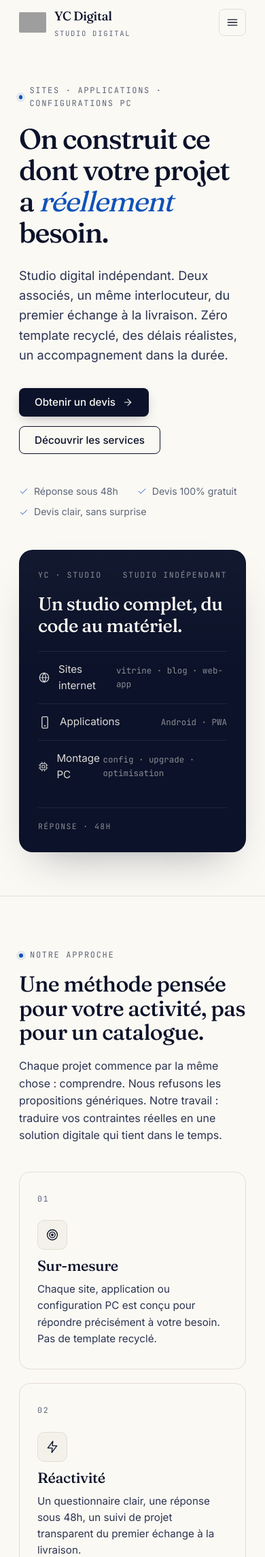
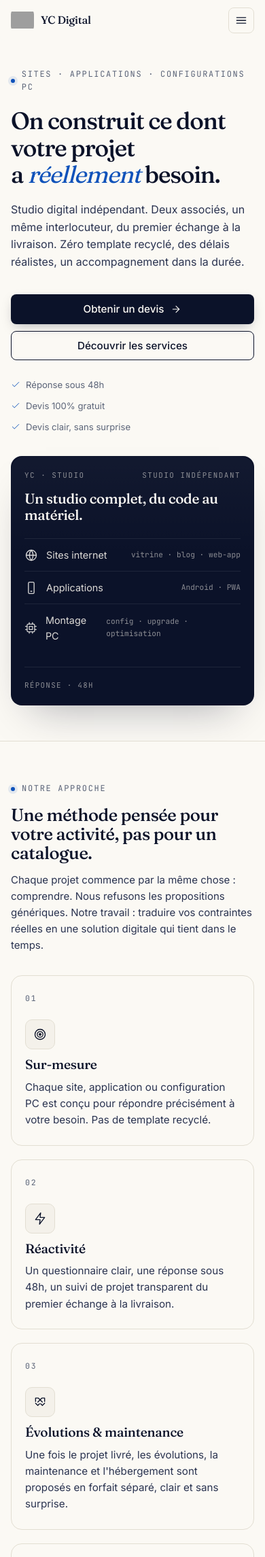
Before and after one commit to AstonDiv1/YC, a Flask app: page / in a window 390 px wide. Shown: the top 2291 px of the page at 68% size. Run offline with Flask 3, Linux system fonts and the light colour scheme; grey boxes are pictures that could not be loaded.

Commit message:
Update index.html

```diff
--- a/GITH/templates/index.html
+++ b/GITH/templates/index.html
@@ -814,6 +814,135 @@ footer{
 .resultat p{ color: var(--ink-soft); margin-bottom: 6px; }
 .resultat .id-demande{
   margin-top: 16px; font-family: var(--font-mono); font-size: 0.82rem; color: var(--muted);
+}
+
+/* ==========================================================
+   RESPONSIVE — améliorations mobile
+   ========================================================== */
+
+/* Empêche tout débordement horizontal */
+html, body{ overflow-x: hidden; max-width: 100%; }
+img, svg, video{ max-width: 100%; height: auto; }
+
+/* Tablette */
+@media (max-width: 900px){
+  :root{ --gutter: 20px; }
+  .hero .lead{ font-size: 1.05rem; }
+  .hero-actions{ gap: 10px; }
+  .hero-meta{ gap: 6px 20px; margin-top: 32px; font-size: 0.82rem; }
+  .studio-card{ padding: 22px; }
+  .studio-card h3{ font-size: 1.45rem; }
+  .section-head h2{ max-width: none; }
+  .strip .container{ justify-content: flex-start; gap: 14px 20px; font-size: 0.72rem; }
+  .contact-form{ padding: 24px; }
+}
+
+/* Mobile */
+@media (max-width: 640px){
+  :root{ --gutter: 16px; --header-h: 60px; }
+  body{ font-size: 15px; }
+  h1{ font-size: clamp(2rem, 9vw, 2.6rem); line-height: 1.12; }
+  h2{ font-size: clamp(1.6rem, 6.2vw, 2.1rem); }
+  h3{ font-size: 1.2rem; }
+
+  .container{ padding: 0 var(--gutter); }
+
+  /* Header */
+  .brand{ font-size: 1rem; gap: 10px; }
+  .brand-mark{ width: 34px; height: 34px; }
+  .brand small{ display:none; }
+  .menu-toggle{ width: 38px; height: 38px; }
+  .mobile-nav{ padding: 12px var(--gutter) 20px; }
+
+  /* Boutons pleine largeur */
+  .btn{ padding: 13px 20px; font-size: 0.95rem; }
+  .hero-actions{ flex-direction: column; align-items: stretch; width: 100%; }
+  .hero-actions .btn{ width: 100%; }
+
+  /* Hero */
+  .hero{ padding: 40px 0 52px; }
+  .hero-grid{ gap: 32px; }
+  .hero .lead{ margin-top: 20px; font-size: 1rem; max-width: none; }
+  .hero-meta{ margin-top: 26px; flex-direction: column; gap: 10px; align-items: flex-start; }
+
+  /* Studio card */
+  .studio-card{ padding: 20px; border-radius: var(--radius-md); }
+  .studio-card h3{ font-size: 1.3rem; margin-top: 14px; }
+  .studio-card .row, .studio-card .foot{ font-size: 0.68rem; }
+  .studio-card .services-mini > div{ padding: 12px 0; font-size: 0.9rem; gap: 10px; }
+  .studio-card .services-mini .v{ font-size: 0.7rem; }
+
+  /* Sections */
+  .section{ padding: 56px 0; }
+  .section-head{ margin-bottom: 32px; gap: 14px; }
+  .section-head.stack{ text-align: left; justify-items: start; margin-bottom: 32px; }
+  .section-head.stack .eyebrow{ justify-content: flex-start; }
+
+  /* Piliers / services */
+  .pillar{ padding: 24px 20px; }
+  .pillar h3{ font-size: 1.2rem; }
+  .svc{ padding: 26px 22px 24px; }
+  .svc h3{ font-size: 1.3rem; }
+  .svc .index{ top: 14px; right: 16px; }
+  .svc .foot{ flex-wrap: wrap; gap: 10px; }
+  .svc .foot .btn{ width: 100%; }
+
+  /* Process (déjà 1 col via 900px) */
+  .step{ padding: 24px 0; }
+
+  /* Stats */
+  .stat{ padding: 26px 20px; }
+
+  /* Histoire */
+  .histoire{ gap: 28px; }
+  .founders{ padding: 20px; }
+  .avatar{ width: 44px; height: 44px; font-size: 1rem; }
+
+  /* FAQ */
+  .faq summary{ font-size: 1.02rem; gap: 12px; }
+  .faq details{ padding: 18px 2px; }
+
+  /* Contact */
+  .contact{ gap: 28px; }
+  .contact-item{ padding: 16px; gap: 12px; }
+  .contact-form{ padding: 20px; }
+  .contact-form h3{ font-size: 1.2rem; }
+  .form-row input, .form-row textarea, .form-row select{
+    padding: 12px 12px; font-size: 16px; /* évite le zoom auto iOS */
+  }
+
+  /* Footer */
+  footer{ padding: 52px 0 24px; }
+  .footer-grid{ gap: 28px; padding-bottom: 32px; }
+  .footer-bottom{ justify-content: flex-start; font-size: 0.78rem; }
+
+  /* Modal */
+  .overlay{ padding: 0; align-items: flex-end; }
+  .modal{
+    max-width: 100%;
+    max-height: 92vh;
+    border-radius: var(--radius-lg) var(--radius-lg) 0 0;
+  }
+  .modal-head{ padding: 18px 18px; }
+  .modal-head h3{ font-size: 1.1rem; }
+  #modalContent{ padding: 22px 18px; }
+  .service-choice{ padding: 16px; gap: 14px; }
+  .service-choice h4{ font-size: 1.02rem; }
+  .option-item{ padding: 12px; font-size: 0.95rem; }
+  #modalContent input, #modalContent select, #modalContent textarea{
+    font-size: 16px; /* évite le zoom auto iOS */
+  }
+  .modal-nav{ flex-direction: column-reverse; gap: 10px; align-items: stretch; }
+  .modal-nav .btn{ width: 100%; }
+  .resultat h3{ font-size: 1.35rem; }
+}
+
+/* Très petits écrans */
+@media (max-width: 380px){
+  :root{ --gutter: 14px; }
+  h1{ font-size: 1.85rem; }
+  .studio-card{ padding: 16px; }
+  .svc, .pillar{ padding: 22px 18px; }
 }
 
 /* ==========================================================
```
